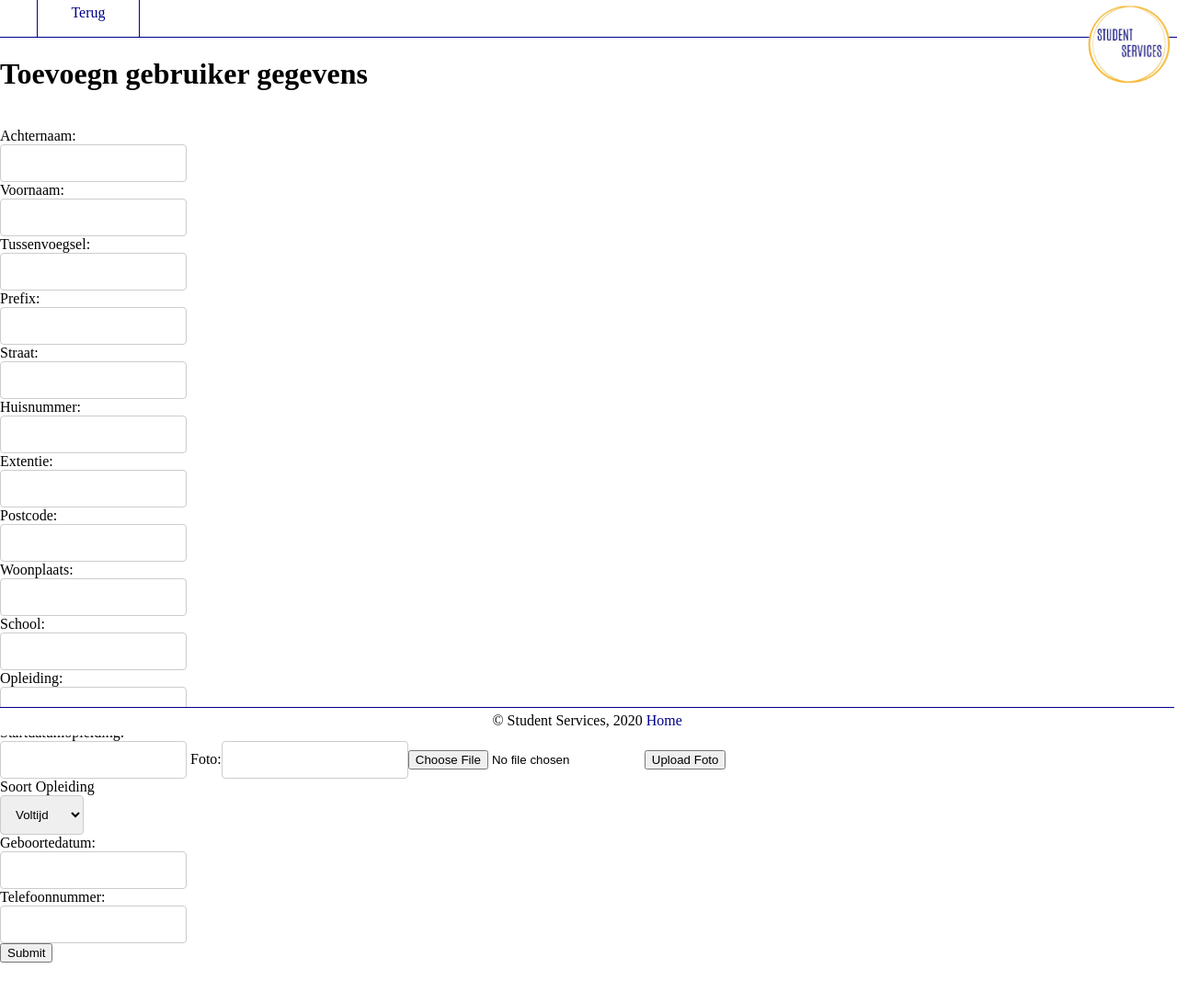
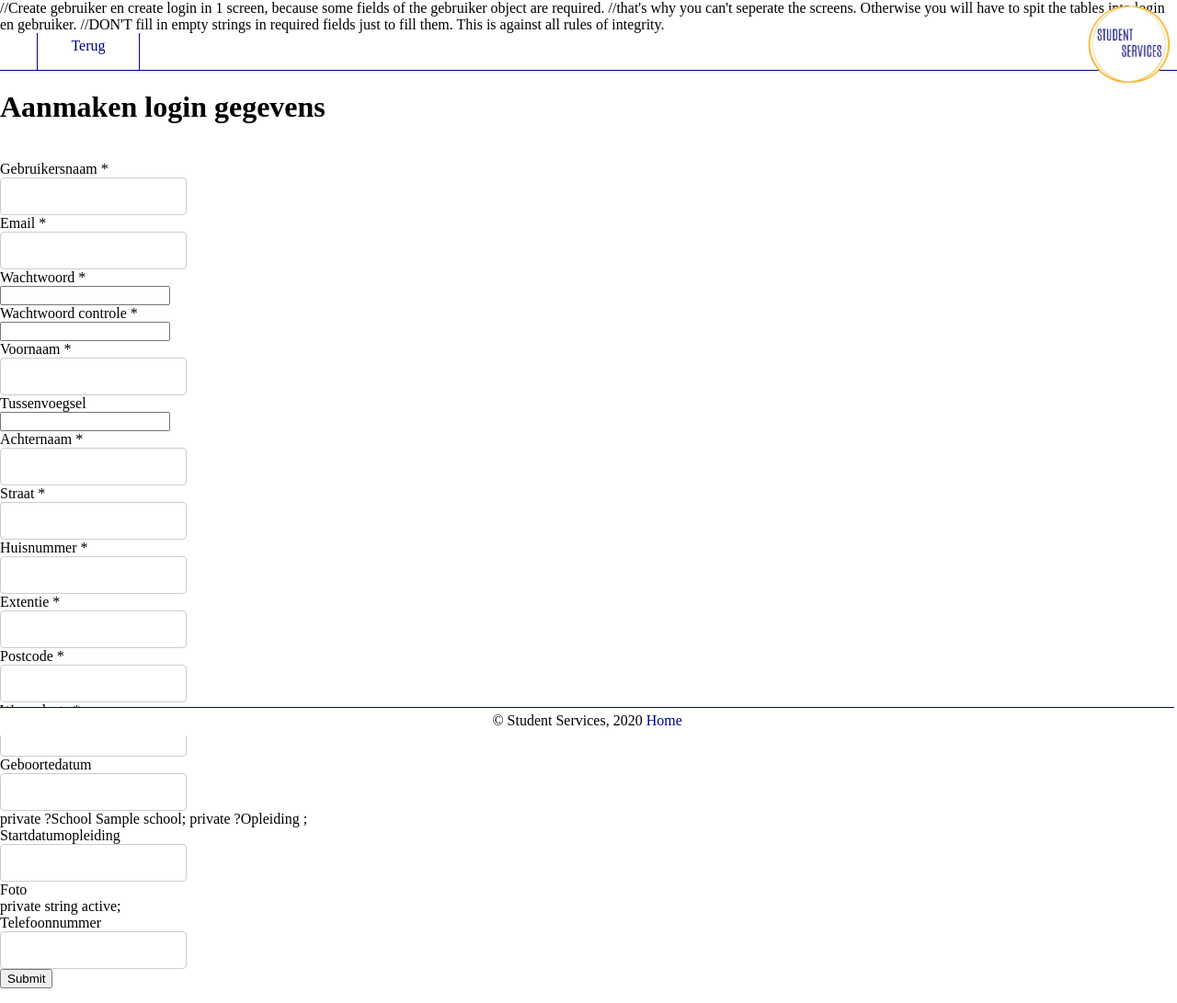
Before and after one commit to serkantumkaya/studentservices, a PHP site: template View/Gebruiker/Add.php in a window 1280 px wide. Shown: the whole page at 92% size. Before the commit the page ends 1047 px from the top, so only its background shows below. Run offline with PHP 8.4, Linux system fonts and the light colour scheme; the template is opened without the code that fills it: most values are stand-ins (such as "Sample title", 1, 10 or a date in 2020); data that the repository does not hold is empty; some libraries are stand-ins or nearby versions.

Commit message:
Voortgang inchecken

```diff
--- a/Controller/GebruikerController.php
+++ b/Controller/GebruikerController.php
@@ -48,6 +48,13 @@ class GebruikerController
             $GebruikerArray [] = $gebruiker;
         }
         return $GebruikerArray ;
+    }
+    function CreateNewUser(string $Gebruikersnaam,string $Wachtwoord,
+                           string $Email)
+    {
+        return $this->gebruikermodel->CreateNewUser($Gebruikersnaam,
+            $Wachtwoord,
+            $Email);
     }
 
     //voor parameters bindparam gebruiken. Named parameters
--- a/Model/GebruikerModel.php
+++ b/Model/GebruikerModel.php
@@ -43,8 +43,26 @@ class GebruikerModel
 
     }
 
+    public static function makeSafe($password)
+    {
+        $salt = "mySalt";
+        return hash("sha256", "{$salt}.{$password}");
+    }
+
+    function CreateNewUser(string $Gebruikersnaam,string $Wachtwoord, string $Email)
+    {
+        $statement = $this->conn->prepare("INSERT INTO Gebruiker (:Gebruikersnaam ,:Wachtwoord,:Email)");
+        $statement->execute([
+            'Gebruikersnaam'  => $Gebruikersnaam,
+            'Wachtwoord'  => $this->makeSafe($Wachtwoord),
+            'Email'  => $Email
+        ]);
+        var_dump($statement);
+        return true;
+    }
+
     //FOTO toevoegen gaat anders niet via een constructor
-    function add( int $GebruikerID,
+    function add(
         string $Gebruikersnaam,
         string $Wachtwoord,
         string $Email,
--- a/View/Gebruiker/Add.php
+++ b/View/Gebruiker/Add.php
@@ -1,4 +1,6 @@
-
+//Create gebruiker en create login in 1 screen, because some fields of the gebruiker object are required.
+//that's why you can't seperate the screens. Otherwise you will have to spit the tables into login en gebruiker.
+//DON'T fill in empty strings in required fields just to fill them. This is against all rules of integrity.
 <?php
 error_reporting(E_ALL);
 ini_set('display_errors',1);
@@ -47,61 +49,153 @@ session_start();
 <!--kunnen we van bovenstaande niet een codesnippet/subpagina van maken-->
 
 <?php
-if (!isset($_POST["GebruikerNaam"]) && !isset($_POST["VoltijdDeeltijd"]))
+$NaamErr = "";
+$EmailErr = "";
+$WachtwoordErr = "";
+$WachtwoordCheckErr = "";
+
+if (isset($_POST["WachtwoordCheck"]) && isset($_POST["Wachtwoord"]) && $_POST["WachtwoordCheck"] != isset($_POST["Wachtwoord"]))
 {
-echo "<h1 > Toevoegn gebruiker gegevens</h1 ><br>
-<form action = \"Add.php\" method = \"post\" >
+    $WachtwoordErr = "Wachtwoorden zijn niet gelijk";
+    $WachtwoordCheckErr = "Wachtwoorden zijn niet gelijk";
+}
+else if (isset($_POST[""]) && isset($_POST["Gebruikersnaam"]) =="")
+{
+    $WachtwoordCheckErr = "Gebruikersnaam is verplicht.";
+}
+else if (isset($_POST["Email"]) && isset($_POST["Email"]) =="")
+{
+    $WachtwoordCheckErr = "Email is verplicht.";
+}
+else if (isset($_POST["WachtwoordCheck"]) && isset($_POST["WachtwoordCheck"]) =="")
+{
+    $WachtwoordCheckErr = "Wachtwoord check is verplicht.";
+}
+else if (isset($_POST["Wachtwoord"]) && isset($_POST["Wachtwoord"]) =="")
+{
+    $WachtwoordCheckErr = "Wacthwoord is verplicht.";
+}
 
-    <div class='gebruikerlabel'>Achternaam:</div>
-        <div class='gebruikerinput'><input type = \"text\" name = \"Achternaam\" /></div>
-    <div class='gebruikerlabel'>Voornaam:</div>
-         <div class='gebruikerinput'><input type = \"text\" name = \"Voornaam\" /></div>
-    <div class='gebruikerlabel'>Tussenvoegsel:</div>
-         <div class='gebruikerinput'><input type = \"text\" name = \"Tussenvoegsel\" /></div>
-    <div class='gebruikerlabel'>Prefix:</div>
-         <div class='gebruikerinput'><input type = \"text\" name = \"Prefix\" /></div>
-    <div class='gebruikerlabel'>Straat:</div>
-         <div class='gebruikerinput'><input type = \"text\" name = \"Straat\" /></div>
-    <div class='gebruikerlabel'>Huisnummer:</div>
-         <div class='gebruikerinput'><input type = \"text\" name = \"Huisnummer\" /></div><!--check voor alleen numeriek-->
-    <div class='gebruikerlabel'>Extentie:</div>
-         <div class='gebruikerinput'><input type = \"text\" name = \"Extentie\" /></div>
-    <div class='gebruikerlabel'>Postcode:</div>
-         <div class='gebruikerinput'><input type = \"text\" name = \"Postcode\" /></div>
-    <div class='gebruikerlabel'>Woonplaats:</div>
-         <div class='gebruikerinput'><input type = \"text\" name = \"Woonplaats\" /></div>
-    <div class='gebruikerlabel'>School:</div>
-          <div class='gebruikerinput'><div class='gebruikerinput'><input type = \"text\" name = \"School\" /></div><!--popup selectie scherm van maken (php popup select list)-->
-    <div class='gebruikerlabel'>Opleiding:</div>
-         <div class='gebruikerinput'><input type = \"text\" name = \"Opleiding\" /></div><!--popup selectie scherm van maken (php popup select list)-->
-    <div class='gebruikerlabel'>Startdatumopleiding:</div>
-         <div class='gebruikerinput'><input type = \"text\" name = \"Email\" /><!--email regex op loslaten-->
-        Foto:<input type = \"text\" name = \"Email\" /><input type=\"file\" name=\"fileToUpload\" id=\"fileToUpload\">
-                    <input type=\"submit\" value=\"Upload Foto\" name=\"submit\"></div><!--file upload functie van maken. Misschien via plugins.-->
-    <div class='gebruikerlabel'>Soort Opleiding</div>
-      <div class='gebruikerinput'><select name=\"VoltijdDeeltijd\">";
-        $voldeel = new EnumVoltijdDeeltijd();
-        foreach($voldeel->getConstants() as $vd)
-        {
-            echo "<option value=\"$vd\">$vd</option>";
-        }
-   echo"</select></div>
+echo "<h1 > Aanmaken login gegevens</h1 ><br>
+<form action = \"AddLogin.php\" method = \"post\" >
 
-    <div class='gebruikerlabel'>Geboortedatum:</div>
-         <div class='gebruikerinput'><input type = \"text\" name = \"Geboortedatum\" /></div><!--kalender van maken via plugins-->
-    <div class='gebruikerlabel'>Telefoonnummer:</div>
-         <div class='gebruikerinput'><input type = \"text\" name = \"Telefoonnummer\" /></div><!--check voor tel maken-->
+    <div class='gebruikerlabel'>Gebruikersnaam *</div>
+        <div class='gebruikerinput'><input type = \"text\" name=\"GebruikersNaam\" value=\"";
+if (isset($_POST["GebruikersNaam"])) echo $_POST["GebruikersNaam"];
+echo "\"/>
+        </div><span class='gebruikersinput'>$NaamErr</span>
+    <div class='gebruikerlabel'>Email *</div>
+         <div class='gebruikerinput'><input type = \"text\" name=\"Email\" value=\"";
+if (isset($_POST["Email"])) echo $_POST["Email"];
+echo "\"/></div>
+         <span class='gebruikersinput'>$EmailErr</span>
+    <div class='gebruikerlabel'>Wachtwoord *</div>
+         <div class='gebruikerinput'><input type = \"password\" name=\"Wachtwoord\" value=\"";
+if (isset($_POST["Wachtwoord"])) echo $_POST["Wachtwoord"];
+echo "\"/></div>
+         <span class='gebruikersinput'>$WachtwoordErr</span>
+    <div class='gebruikerlabel'>Wachtwoord controle *</div>
+         <div class='gebruikerinput'><input type = \"password\" name=\"WachtwoordCheck\" value=\"";
+if (isset($_POST["WachtwoordCheck"])) echo $_POST["WachtwoordCheck"];
+echo "\" /></div>
+         <span class='gebruikersinput'>$WachtwoordCheckErr</span>
+         <!--Voornaam-->
+    <div class='gebruikerlabel'>Voornaam *</div>
+         <div class='gebruikerinput'><input type = \"text\" name=\"Voornaam\" value=\"";
+if (isset($_POST["Voornaam"])) echo $_POST["Voornaam"];
+echo "\"/></div>
+         <span class='gebruikersinput'>$VoornaamErr</span>
+         <!--Tussenvoegsel-->
+<div class='gebruikerlabel'>Tussenvoegsel</div>
+         <div class='gebruikerinput'><input type = \"password\" name=\"Tussenvoegsel\" value=\"";
+if (isset($_POST["Tussenvoegsel"])) echo $_POST["Tussenvoegsel"];
+echo "\" /></div>
+         <!--Achternaam-->
+    <div class='gebruikerlabel'>Achternaam *</div>
+         <div class='gebruikerinput'><input type = \"text\" name=\"Achternaam\" value=\"";
+if (isset($_POST["Achternaam"])) echo $_POST["Achternaam"];
+echo "\"/></div>
+         <span class='gebruikersinput'>$AchternaamErr</span>
+    <!--Straat-->
+ <div class='gebruikerlabel'>Straat *</div>
+         <div class='gebruikerinput'><input type = \"text\" name=\"Straat\" value=\"";
+if (isset($_POST["Straat"])) echo $_POST["Straat"];
+echo "\"/></div>
+         <span class='gebruikersinput'>$StraatErr</span>
+
+    <!--Huisnummer-->
+ <div class='gebruikerlabel'>Huisnummer *</div>
+         <div class='gebruikerinput'><input type = \"text\" name=\"Huisnummer\" value=\"";
+if (isset($_POST["Huisnummer"])) echo $_POST["Huisnummer"];
+echo "\"/></div>
+         <span class='gebruikersinput'>$HuisnummerErr</span>
+
+        <!--Extentie-->
+ <div class='gebruikerlabel'>Extentie *</div>
+         <div class='gebruikerinput'><input type = \"text\" name=\"Extentie\" value=\"";
+if (isset($_POST["Extentie"])) echo $_POST["Extentie"];
+echo "\"/></div>
+
+
+<!--Postcode-->
+ <div class='gebruikerlabel'>Postcode *</div>
+         <div class='gebruikerinput'><input type = \"text\" name=\"Postcode\" value=\"";
+if (isset($_POST["Postcode"])) echo $_POST["Postcode"];
+echo "\"/></div>
+         <span class='gebruikersinput'>$PostcodeErr</span>
+
+     <!--Woonplaats-->
+ <div class='gebruikerlabel'>Woonplaats *</div>
+         <div class='gebruikerinput'><input type = \"text\" name=\"Woonplaats\" value=\"";
+if (isset($_POST["Woonplaats"])) echo $_POST["Woonplaats"];
+echo "\"/></div>
+         <span class='gebruikersinput'>$WoonplaatsErr</span>
+
+                <!--Geboortedatum-->
+ <div class='gebruikerlabel'>Geboortedatum</div>
+         <div class='gebruikerinput'><input type = \"text\" name=\"Geboortedatum\" value=\"";
+if (isset($_POST["Geboortedatum"])) echo $_POST["Geboortedatum"];
+echo "\"/></div>
+
+
+
+    private ?School $School;
+    private ?Opleiding $Opleiding;
+
+
+                   <!--Startdatumopleiding-->
+ <div class='gebruikerlabel'>Startdatumopleiding</div>
+         <div class='gebruikerinput'><input type = \"text\" name=\"Startdatumopleiding\" value=\"";
+if (isset($_POST["Startdatumopleiding"])) echo $_POST["Startdatumopleiding"];
+echo "\"/></div>
+
+  <!--foto-->
+ <div class='gebruikerlabel'>Foto</div>
+
+
+    private string $Status;
+
+ <!--Telefoonnummer-->
+ <div class='gebruikerlabel'>Telefoonnummer</div>
+         <div class='gebruikerinput'><input type = \"text\" name=\"Telefoonnummer\" value=\"";
+if (isset($_POST["Telefoonnummer"])) echo $_POST["Telefoonnummer"];
+echo "\"/></div>
+
 
     <input type = \"submit\" >
     </form >";
-}
 
-if ( isset($_POST["GebruikerNaam"]) && isset($_POST["VoltijdDeeltijd"]))
+
+
+
+
+if (isset($_POST["GebruikersNaam"]) && isset($_POST["Email"]) && isset($_POST["Wachtwoord"]))
 {
     $gebruikercontroller= new GebruikerController();
-    if ($gebruikercontroller->add($_POST["GebruikerNaam"],$_POST["VoltijdDeeltijd"]))
+
+    if ($gebruikercontroller->CreateNewUser($_POST["GebruikersNaam"],$_POST["Email"] ,$_POST["Wachtwoord"]))
     {
-        header("Location: /StudentServices/View/Gebruiker/View.php");
+        //header("Location: /StudentServices/View/Gebruiker/View.php");
     }
     else
     {
```
Also changed, not shown: View/Gebruiker/AddLogin.php (deleted, +0 -94 lines), View/Gebruiker/EditLogin.php (deleted, +0 -152 lines).
